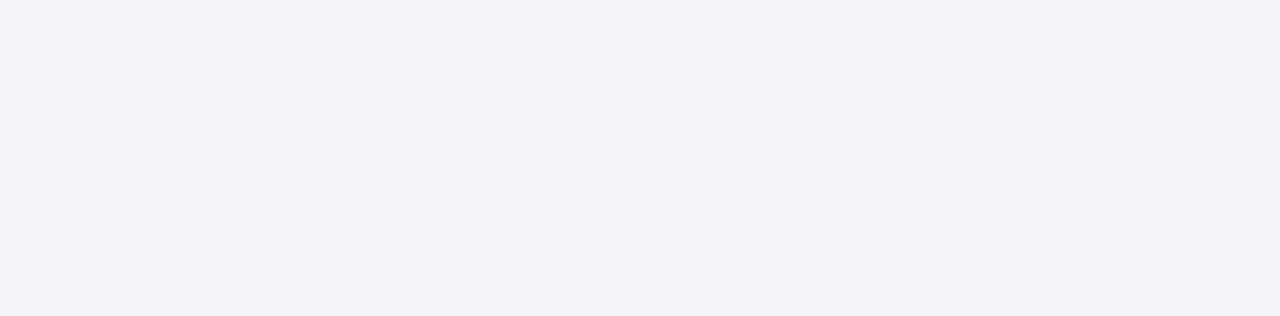
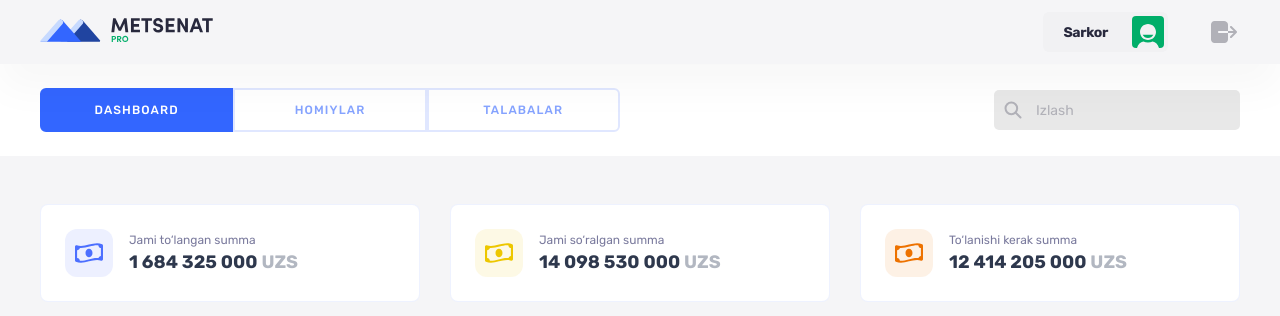
Before and after one commit to Sarkor2007/Metsenat, a Vue app: page /admin/sponsors in a window 1280 px wide. Before the commit this address had no page. Shown: the top 316 px of the page. Built offline with nearby package versions, Linux system fonts and the light colour scheme.

Commit message:
fix admin page router

```diff
--- a/src/components/NavigationPanel.vue
+++ b/src/components/NavigationPanel.vue
@@ -1,6 +1,13 @@
 <script>
 export default {
     name: "NavigationPanel",
+    props: ['selectedComponent'],
+    data() {
+        return {
+            selectComponent: this.selectedComponent
+
+        }
+    },
     methods: {
         tabItem(item) {
             this.$store.commit('CHANGE_TAB_ACTIVE', item)
@@ -13,12 +20,19 @@ export default {
             }
         }
     },
+    watch: {
+        selectComponent(newVal) {
+            this.$emit('updateSelectedComponent', newVal);
+            // console.log(this.selectComponent);
+        }
+    },
     computed: {
         tabActived() {
             const activeTabItem = this.$store.state.tabView.find(tab => tab.active)
             return activeTabItem ? activeTabItem.id : null
         },
-    }
+    },
+
 }
 </script>
 
@@ -31,7 +45,14 @@ export default {
                         :key="index"
                         @click="tabItem(item)"
                         :class="item.active ? 'active' : ''"
-                        class="nav__list-item">{{ item.title }}</li>
+                        class="nav__list-item">
+                        <input type="radio"
+                            name="admin-page"
+                            :id="item.id"
+                            :value="item.value"
+                            v-model="selectComponent">
+                        <label :for="item.value">{{ item.title }}</label>
+                    </li>
                 </ul>
             </nav>
             <div class="navbar__menu">
@@ -87,7 +108,6 @@ export default {
             align-items: center;
 
             &-item {
-                cursor: pointer;
                 width: calc(100% / 3);
                 padding: 14px 0px;
                 background: #fff;
@@ -98,6 +118,7 @@ export default {
                 line-height: 12px;
                 letter-spacing: 1.125px;
                 text-transform: uppercase;
+                position: relative;
 
                 color: rgba(51, 102, 255, 0.6);
 
@@ -113,6 +134,19 @@ export default {
 
                 &:last-child {
                     border-radius: 0px 6px 6px 0px;
+                }
+
+                input[type="radio"] {
+                    cursor: pointer;
+                    position: absolute;
+                    top: 0;
+                    left: 0;
+                    width: 100%;
+                    height: 100%;
+                    z-index: 2;
+                    -webkit-appearance: none;
+                    -moz-appearance: none;
+                    appearance: none;
                 }
             }
         }
--- a/src/components/Sponsors.vue
+++ b/src/components/Sponsors.vue
@@ -112,7 +112,7 @@ export default {
                                 <li class="status"
                                     :class="item.howis">{{ item.status }}</li>
                                 <li class="show">
-                                    <img @click="this.$router.push('/single')"
+                                    <img @click="this.$router.push('/sponsor/single')"
                                         :src="showIconBlue"
                                         alt="showIcon">
                                 </li>
--- a/src/components/modals/SingleEditModal.vue
+++ b/src/components/modals/SingleEditModal.vue
@@ -18,8 +18,9 @@ export default {
 <template>
     <div v-if="this.open"
         class="filter">
-        <div class="filter__wrapper">
-            <dialog :open="this.open">
+        <dialog :open="this.open">
+            <div class="filter__wrapper">
+
                 <div class="filter__header">
                     <h3 class="filter__title">Tahrirlash</h3>
                     <div class="filter__exit">
@@ -114,8 +115,9 @@ export default {
                         <h3>Saqlash</h3>
                     </div>
                 </div>
-            </dialog>
-        </div>
+            </div>
+
+        </dialog>
     </div>
 </template>
 
@@ -123,6 +125,7 @@ export default {
 .filter {
     position: fixed;
     top: 0;
+    bottom: 0;
     left: 0;
     width: 100%;
     height: 100vh;
@@ -130,15 +133,13 @@ export default {
     background: rgba(0, 0, 0, 0.5);
     overflow-y: scroll;
 
-    &__wrapper {
-        display: flex;
-        align-items: center;
-        justify-content: center;
-        height: inherit;
-        margin: 100px 0px;
+    dialog {
+        padding: 100px 0px;
+        width: 100%;
+        background: transparent;
     }
 
-    dialog {
+    &__wrapper {
         background: #FFFFFF;
         border-radius: 12px;
         padding: 28px;
--- a/src/components/single/SingleSponsor.vue
+++ b/src/components/single/SingleSponsor.vue
@@ -12,7 +12,7 @@ export default {
     name: "Single",
     data() {
         return {
-            edit: true,
+            edit: false,
         }
     },
     methods: {
--- a/src/router/index.js
+++ b/src/router/index.js
@@ -16,12 +16,22 @@ const router = createRouter({
             component: LoginPage
         },
         {
-            path: '/admin',
-            name: 'admin',
+            path: '/admin/students',
+            name: 'students',
             component: AdminPage
         },
         {
-            path: '/single',
+            path: '/admin/sponsors',
+            name: 'sponsors',
+            component: AdminPage
+        },
+        {
+            path: '/admin/dashboard',
+            name: 'dashboard',
+            component: AdminPage
+        },
+        {
+            path: '/sponsor/single',
             name: 'single',
             component: SinglePage
         }
--- a/src/store/index.js
+++ b/src/store/index.js
@@ -7,18 +7,21 @@ const store = createStore({
             tabView: [
                 {
                     id: 1,
-                    active: false,
+                    active: true,
                     title: 'Dashboard',
+                    value: "dashboard"
                 },
                 {
                     id: 2,
-                    active: true,
+                    active: false,
                     title: 'Homiylar',
+                    value: "sponsors"
                 },
                 {
                     id: 3,
                     active: false,
                     title: 'Talabalar',
+                    value: "students"
                 }
             ],
             isModalFilterSponsor: false,
--- a/src/views/AdminPage.vue
+++ b/src/views/AdminPage.vue
@@ -27,10 +27,16 @@ export default {
         StudentsModalFilter,
 
     },
-    // data() {
-    //     return {
-    //     }
-    // },
+    data() {
+        return {
+            selectedComponent: ''
+        }
+    },
+    methods: {
+        updateSelectedComponent(newSelectedComponent) {
+            this.selectedComponent = newSelectedComponent;
+        }
+    },
     computed: {
         tabActived() {
             let activeTab
@@ -39,21 +45,32 @@ export default {
                     activeTab = this.$store.state.tabView[key].id
                 }
             }
-
             return activeTab
         },
-    }
+        componentPath() {
+            return `/admin/${this.selectedComponent}`
+        }
+    },
+    watch: {
+        // selectedComponent(newVal) {
+        //     console.log(newVal);
+        // },
+        componentPath(newPath) {
+            this.$router.push(newPath)
+        }
+    },
 }
 </script>
 
 
 <template>
-    <TheHeader />
-    <NavigationPanel />
+    <the-header />
+    <navigation-panel @updateSelectedComponent="updateSelectedComponent"
+        :selectedComponent="this.selectedComponent" />
     <div class="wrapper">
-        <Dashboard v-if="this.tabActived == 1" />
-        <Sponsors v-else-if="this.tabActived == 2" />
-        <Students v-else-if="this.tabActived == 3" />
+        <dashboard v-if="this.tabActived == 1" />
+        <sponsors v-else-if="this.tabActived == 2" />
+        <students v-else-if="this.tabActived == 3" />
     </div>
 
     <sponsor-modal-filter />
```
